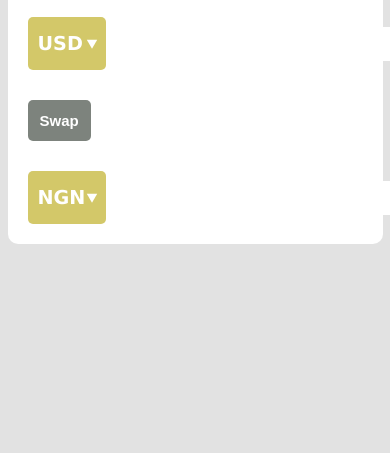
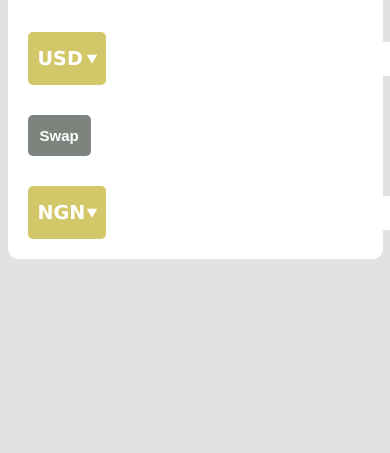
Before and after one commit to akerele180/CURRENCY-CALCULATOR, a plain HTML site: page index.html in a window 390 px wide. Shown: the part 391-844 px from the top of the page. Drawn offline with Linux system fonts and the light colour scheme; a web font is replaced by a local one.

Commit message:
Update style.css

```diff
--- a/style.css
+++ b/style.css
@@ -100,5 +100,5 @@ button {
     body {
         justify-content: center;
         align-items: flex-start;
-        padding: 90px 0 0;
+        padding: 105px 20px 0;
 }
```
